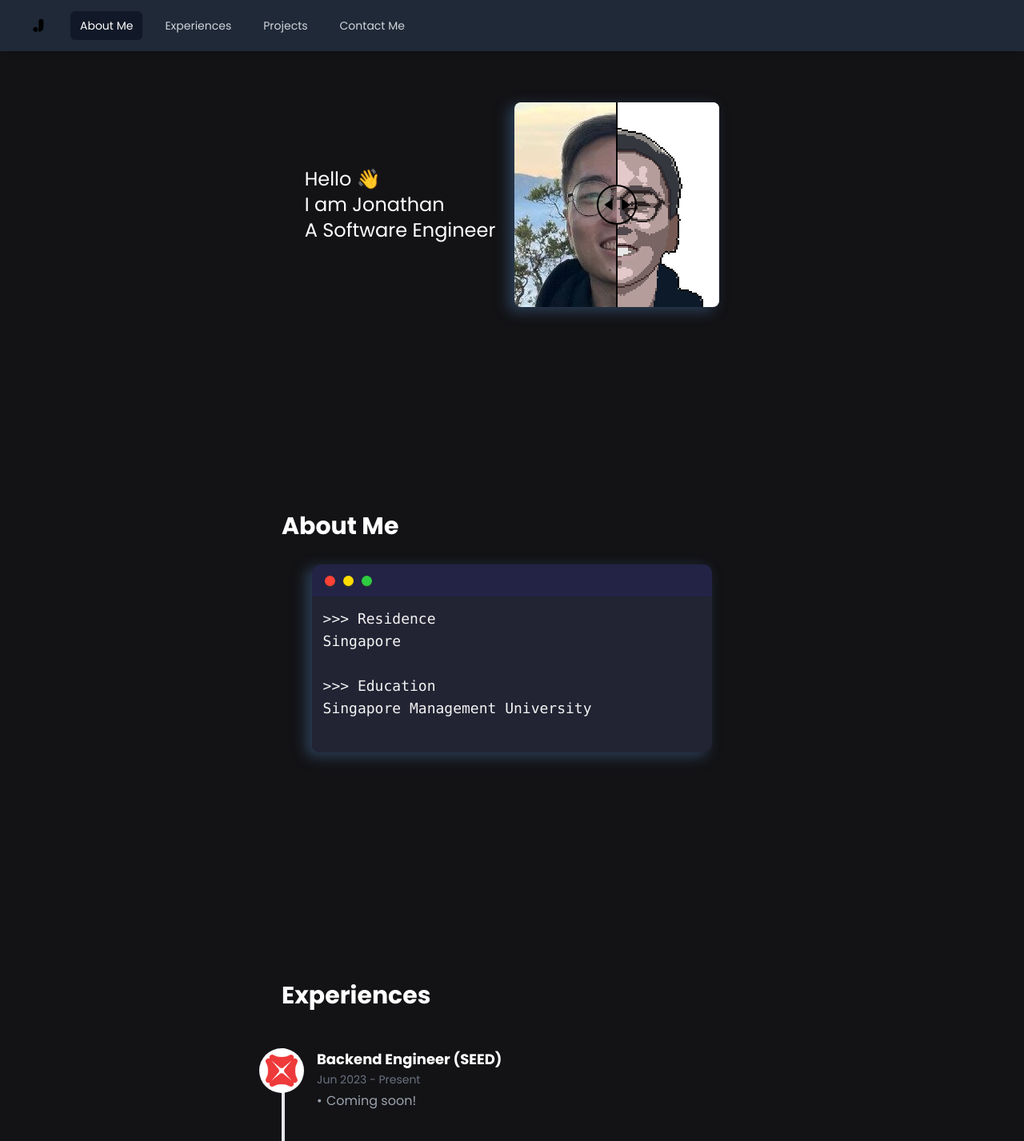
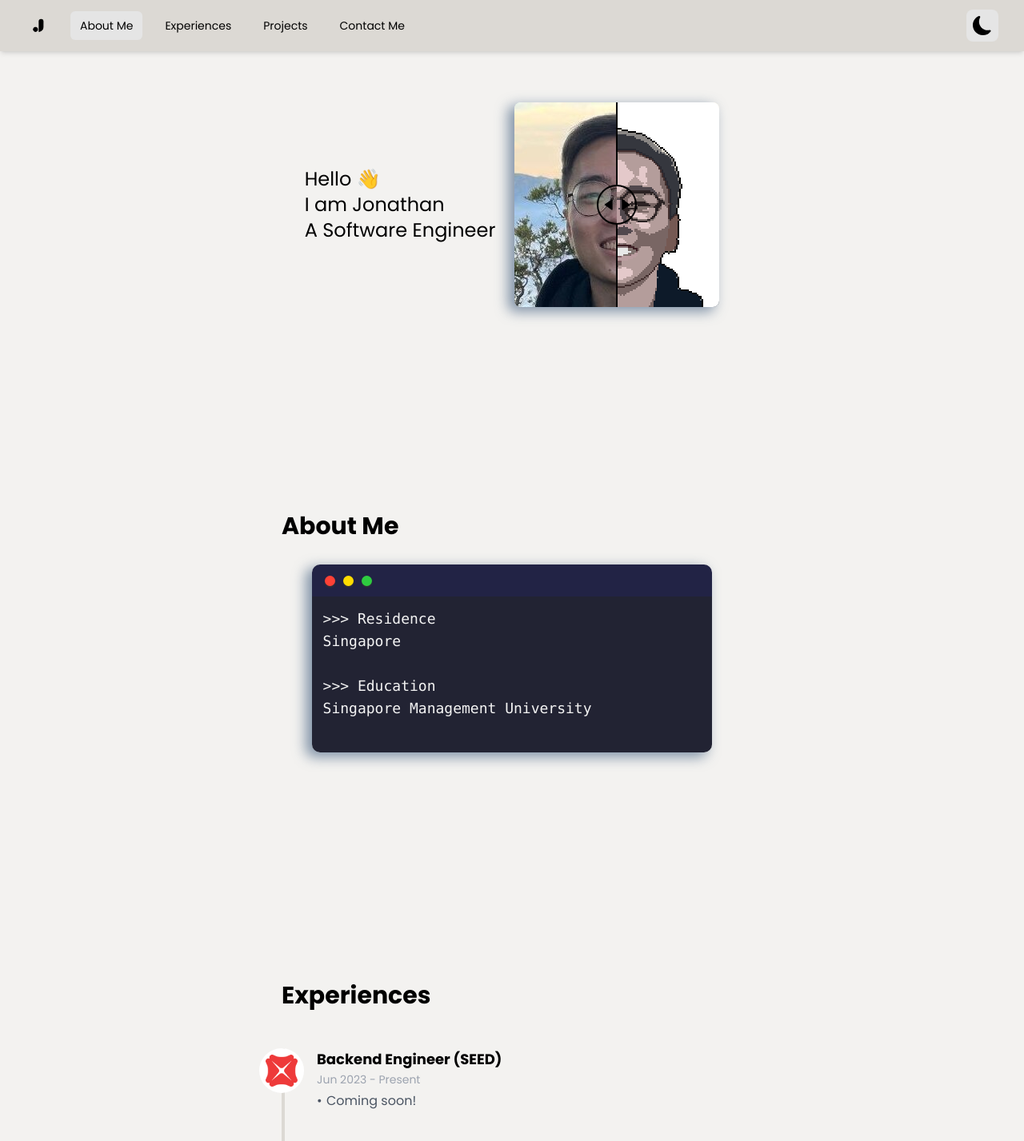
Before and after one commit to jonjonnyjonjon/portfolio-website, a React (Create React App) app: page / in a window 1280 px wide. Shown: the top 1427 px of the page at 80% size. Built offline with nearby package versions, Linux system fonts and the light colour scheme; a web font is replaced by a local one.

Commit message:
added light mode

```diff
--- a/src/App.js
+++ b/src/App.js
@@ -8,7 +8,7 @@ import Footer from "./sections/Footer";
 
 const App = () => {
 	return (
-		<>
+		<div className="bg-[#F3F2F0] text-black dark:bg-[#131316] dark:text-white">
 			<Navbar />
 			<Intro />
 			<AboutMe />
@@ -16,7 +16,7 @@ const App = () => {
 			<Projects />
 			<ContactMe />
 			<Footer />
-		</>
+		</div>
 	);
 };
 
--- a/src/components/Navbar.js
+++ b/src/components/Navbar.js
@@ -1,22 +1,51 @@
 import { Disclosure } from "@headlessui/react";
 import { Bars3Icon, XMarkIcon } from "@heroicons/react/24/outline";
 import JLogo from "../images/j-logo.png";
-
-const navigation = [
-	{ name: "About Me", href: "#aboutMe", current: true },
-	{ name: "Experiences", href: "#experiences", current: false },
-	{ name: "Projects", href: "#projects", current: false },
-	{ name: "Contact Me", href: "#contactMe", current: false },
-];
+import { BsFillSunFill, BsMoonFill } from "react-icons/bs";
+import { useEffect, useState } from "react";
 
 function classNames(...classes) {
 	return classes.filter(Boolean).join(" ");
 }
 
 export default function Navbar() {
+	const [darkMode, setDarkMode] = useState(false);
+	const [navigation, setNavigation] = useState([
+		{ name: "About Me", href: "#aboutMe", current: true },
+		{ name: "Experiences", href: "#experiences", current: false },
+		{ name: "Projects", href: "#projects", current: false },
+		{ name: "Contact Me", href: "#contactMe", current: false },
+	]);
+
+	function toggleTheme() {
+		if (!darkMode) {
+			document.documentElement.classList.add("dark");
+			setDarkMode(true);
+		} else {
+			document.documentElement.classList.remove("dark");
+			setDarkMode(false);
+		}
+	}
+
+	function navClick(href) {
+		const newState = navigation.map((nav) => {
+			if (nav.current === true) {
+				return { ...nav, current: false };
+			}
+
+			if (nav.href === href) {
+				return { ...nav, current: true };
+			}
+
+			return nav;
+		});
+
+		setNavigation(newState);
+	}
+
 	return (
 		<header className="bg-white fixed top-0 w-full shadow-md z-10">
-			<Disclosure as="nav" className="bg-gray-800">
+			<Disclosure as="nav" className="bg-[#DCD9D4] dark:bg-gray-800">
 				{({ open }) => (
 					<>
 						<div className="mx-auto max-w-7xl px-2 sm:px-6 lg:px-8">
@@ -45,10 +74,11 @@ export default function Navbar() {
 													href={item.href}
 													className={classNames(
 														item.current
-															? "bg-gray-900 text-white"
-															: "text-gray-300 hover:bg-gray-700 hover:text-white",
+															? "bg-neutral-200 text-black dark:bg-gray-900 dark:text-white"
+															: "hover:bg-gray-700 hover:text-white",
 														"rounded-md px-3 py-2 text-sm font-medium"
 													)}
+													onClick={() => navClick(item.href)}
 													aria-current={item.current ? "page" : undefined}
 												>
 													{item.name}
@@ -56,6 +86,27 @@ export default function Navbar() {
 											))}
 										</div>
 									</div>
+								</div>
+								<div
+									className="absolute inset-y-0 right-0 flex items-center pr-2 sm:static sm:inset-auto sm:ml-6 sm:pr-0"
+									id="theme-toggle"
+									onClick={toggleTheme}
+								>
+									{document.documentElement.classList.contains("dark") ? (
+										<button
+											type="button"
+											className="rounded-lg bg-gray-900 p-2  hover:text-gray-600 focus:outline-none focus:ring-2 focus:ring-white focus:ring-offset-2 focus:ring-offset-gray-800"
+										>
+											<BsFillSunFill className="h-6 w-6" aria-hidden="true" />
+										</button>
+									) : (
+										<button
+											type="button"
+											className="rounded-lg bg-neutral-200 p-2  hover:text-white focus:outline-none focus:ring-2 focus:ring-white focus:ring-offset-2 focus:ring-offset-gray-800"
+										>
+											<BsMoonFill className="h-6 w-6" aria-hidden="true" />
+										</button>
+									)}
 								</div>
 							</div>
 						</div>
@@ -69,8 +120,8 @@ export default function Navbar() {
 										href={item.href}
 										className={classNames(
 											item.current
-												? "bg-gray-900 text-white"
-												: "text-gray-300 hover:bg-gray-700 hover:text-white",
+												? "bg-neutral-200 text-black dark:bg-gray-900 dark:text-white"
+												: "hover:bg-gray-700 hover:text-white",
 											"block rounded-md px-3 py-2 text-base font-medium"
 										)}
 										aria-current={item.current ? "page" : undefined}
--- a/src/components/ProjectCard.js
+++ b/src/components/ProjectCard.js
@@ -1,11 +1,11 @@
 export default function ProjectCard({ project }) {
 	return (
-		<div className="max-w-sm bg-white border border-gray-200 rounded-lg shadow dark:bg-gray-800 dark:border-gray-700">
+		<div className="max-w-sm bg-white border border-gray-200 rounded-lg shadow">
 			<img className="rounded-t-lg" src={project.imgSrc} alt="Dorans Inn" />
 
 			<div className="p-5">
 				<div>
-					<h5 className="mb-2 text-2xl font-bold tracking-tight text-gray-900 dark:text-white">
+					<h5 className="mb-2 text-2xl font-bold tracking-tight text-gray-900 dark:text-black">
 						{project.name}
 					</h5>
 					{project.skills.map((skill) => (
--- a/src/index.css
+++ b/src/index.css
@@ -13,8 +13,11 @@ html {
 }
 
 body {
-	background-color: #131316;
-	color: #ffffff;
+	/* background-color: #131316;
+	color: #ffffff; */
+
+	/* background-color: #F3F2F0;
+	color: black; */
 
 	font-family: "Poppins", sans-serif;
 }
@@ -117,7 +120,9 @@ code {
 	height: 100%;
 	overflow: hidden;
 	z-index: 1;
-  transform: translateZ(0); /* This is in order to fix a Firefox bug, related to the 3D tilt effect */
+	transform: translateZ(
+		0
+	); /* This is in order to fix a Firefox bug, related to the 3D tilt effect */
 	/* transition: 0.25s cubic-bezier(.03,.98,.52,.99); */
 }
 #imageComparisonSlider .imgWrapper img {
@@ -140,7 +145,7 @@ code {
 	letter-spacing: 1px;
 	user-select: none;
 	opacity: 0;
-  transition: 0.25s cubic-bezier(.68,.26,.58,1.22);
+	transition: 0.25s cubic-bezier(0.68, 0.26, 0.58, 1.22);
 }
 #imageComparisonSlider:hover .label {
 	opacity: 1;
@@ -155,7 +160,7 @@ code {
 #imageComparisonSlider .handle {
 	position: absolute;
 	top: 0;
-  left: calc(50% - var(--image-comparison-slider-handle-width)/2);
+	left: calc(50% - var(--image-comparison-slider-handle-width) / 2);
 	width: var(--image-comparison-slider-handle-width);
 	height: 100%;
 	display: flex;
@@ -182,15 +187,3 @@ code {
 	justify-content: space-evenly;
 	/* background-color: rgba(0,0,0,0.5); */
 }
-
-@media (max-width: 768px) {
-  :root {
-    --image-comparison-slider-width: 90vw;
-  }
-}
-
-@media (max-width: 480px) {
-  :root {
-    --image-comparison-slider-width: 50vw;
-  }
-}
--- a/src/sections/AboutMe.js
+++ b/src/sections/AboutMe.js
@@ -2,7 +2,10 @@ import InfoTerminal from "../components/InfoTerminal";
 
 const AboutMe = () => {
 	return (
-		<div className="mx-auto max-w-2xl p-12 md:py-32" id="aboutMe">
+		<div
+			className="mx-auto max-w-2xl p-12 scroll-mt-[64px] md:py-32"
+			id="aboutMe"
+		>
 			<p className="text-3xl font-bold">About Me</p>
 			<div className="flex justify-center align-center">
 				<InfoTerminal />
--- a/src/sections/ContactMe.js
+++ b/src/sections/ContactMe.js
@@ -1,6 +1,9 @@
 export default function ContactMe() {
 	return (
-		<div className="mx-auto max-w-2xl p-12 md:py-32" id="contactMe">
+		<div
+			className="mx-auto max-w-2xl p-12 scroll-mt-[64px] md:py-32"
+			id="contactMe"
+		>
 			<p className="text-3xl font-bold pb-12">Curious to find out more?</p>
 
 			<div className="flex gap-5 items-center">
--- a/src/sections/Experiences.js
+++ b/src/sections/Experiences.js
@@ -47,22 +47,25 @@ const items = [
 
 const Experiences = () => {
 	return (
-		<div className="mx-auto max-w-2xl p-12 md:py-32" id="experiences">
+		<div
+			className="mx-auto max-w-2xl p-12 scroll-mt-[64px] md:py-32"
+			id="experiences"
+		>
 			<p className="text-3xl font-bold pb-12">Experiences</p>
 
-			<ol className="relative border-l-4 border-gray-200 dark:border-gray-700">
+			<ol className="relative border-l-4 border-[#DCD9D4] dark:border-gray-200 dark:border-gray-700">
 				{items.map((item) => (
 					<li className="mb-10 ml-10" key={item.company}>
 						<span className="absolute flex items-center justify-center w-14 h-14 bg-white rounded-full -left-8 ">
 							<img src={item.logo} alt="logo" width="40px" height="40px" />
 						</span>
-						<h3 className="flex items-center mb-1 text-lg font-semibold text-white">
+						<h3 className="flex items-center mb-1 text-lg font-semibold">
 							{item.title}
 						</h3>
-						<time className="block mb-2 text-sm font-normal leading-none text-gray-500">
+						<time className="block mb-2 text-sm font-normal leading-none text-gray-400">
 							{item.duration}
 						</time>
-						<div className="mb-4 text-base font-normal text-gray-400">
+						<div className="mb-4 text-base font-normal text-gray-600 dark:text-white">
 							<ul className="list-none">
 								{item.description.map((point, index) => (
 									<li
--- a/src/sections/Footer.js
+++ b/src/sections/Footer.js
@@ -1,6 +1,6 @@
 export default function Footer() {
 	return (
-		<footer className="rounded-lg shadow m-4 dark:bg-gray-800">
+		<footer>
 			<div className="w-full mx-auto max-w-screen-xl p-4 flex items-center justify-center">
 				<span className="text-[10px] md:text-sm text-gray-500 sm:text-center dark:text-gray-400">
 					© 2023 Made by Jonathan Wong. All Rights Reserved.
--- a/src/sections/Projects.js
+++ b/src/sections/Projects.js
@@ -60,10 +60,13 @@ const projects = [
 
 const Projects = () => {
 	return (
-		<div className="mx-auto max-w-5xl p-12 md:py-32" id="projects">
+		<div
+			className="mx-auto max-w-5xl p-12 scroll-mt-[64px] md:py-32"
+			id="projects"
+		>
 			<p className="text-3xl font-bold pb-12">Projects</p>
 
-			<div className="grid grid-cols-1 md:grid-cols-2 lg:grid-cols-3 gap-6">
+			<div className="grid grid-cols-1 place-items-center md:place-items-stretch md:grid-cols-2 lg:grid-cols-3 gap-6">
 				{projects.map((project) => (
 					<ProjectCard key={project.name} project={project} />
 				))}
--- a/tailwind.config.js
+++ b/tailwind.config.js
@@ -13,4 +13,5 @@ module.exports = {
 		},
 	},
 	plugins: [],
+	darkMode: "class"
 };
```
Lines whose indentation alone changed are shown as unchanged.
